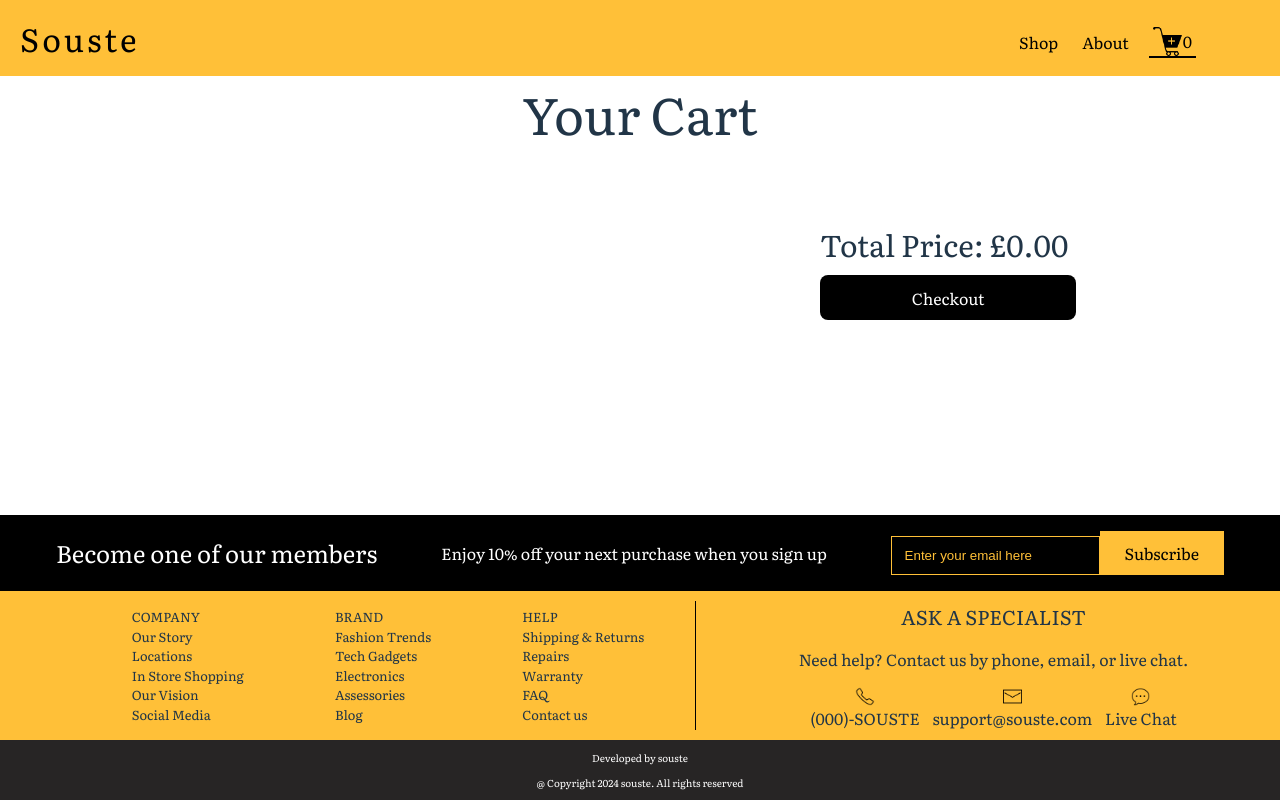
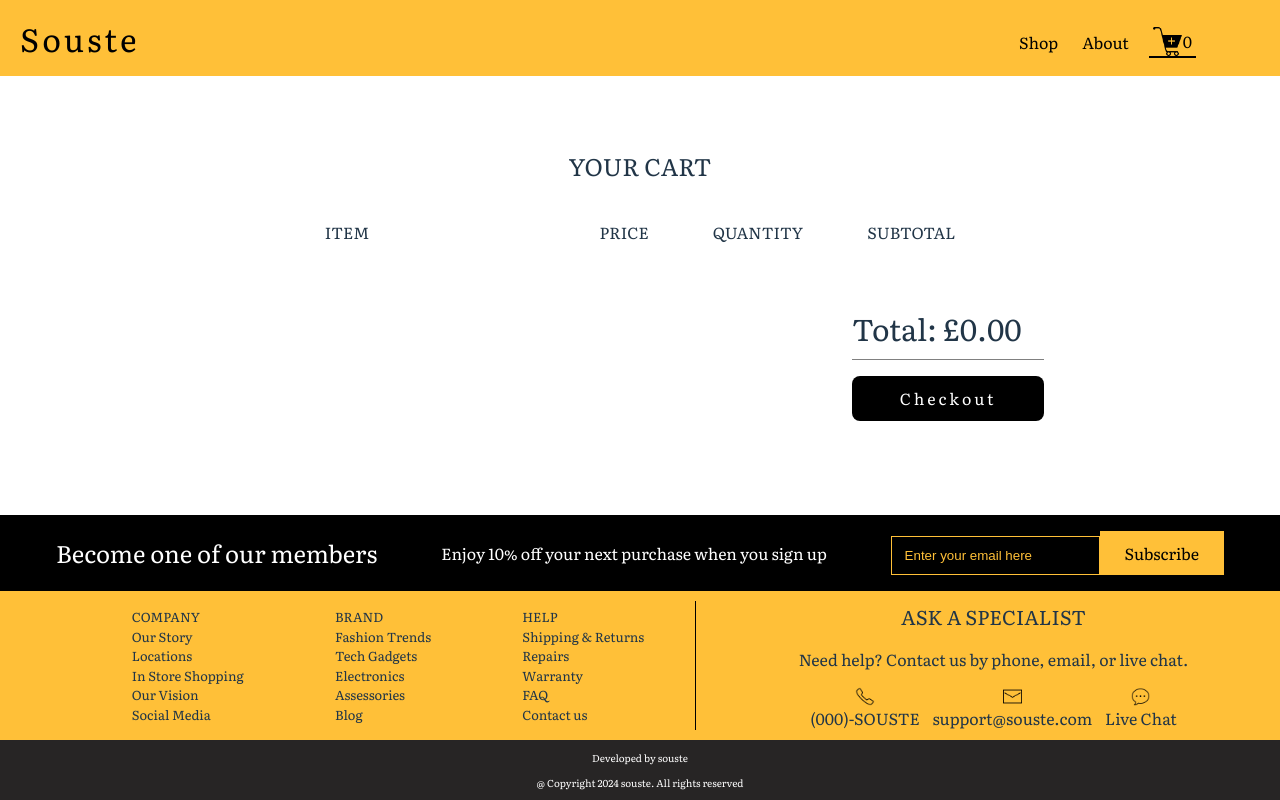
Before and after one commit to souste/shopping-cart, a React (Vite) app: page /cart in a window 1280 px wide. Built offline with nearby package versions, Linux system fonts and the light colour scheme.

Commit message:
styling and layout applied to cart

```diff
--- a/src/pages/Cart.jsx
+++ b/src/pages/Cart.jsx
@@ -25,22 +25,31 @@ function Cart({ cart: initialCart, onCartChange }) {
 
   return (
     <div className="cart-container">
-      <h1>Your Cart</h1>
-
+      <h2>YOUR CART</h2>
+      <div className="cart-titles">
+        <div className="item-title-container">
+          <p>ITEM</p>
+        </div>
+        <div className="price-quantity-subtotal-title-container">
+          <p>PRICE</p>
+          <p>QUANTITY</p>
+          <p>SUBTOTAL</p>
+        </div>
+      </div>
       <ul>
         {cart.map((product) => {
           return (
+            <div key="cart-list">
               <li key={product.id} className="cart-product-container">
                 <div>
                   <img className="cart-image" src={product.image} alt="" />
                 </div>
                 <h3 className="cart-product-title">
-                {product.title.length > 50 ? `${product.title.substring(0, 50)}...` : product.title}
+                  {product.title.length > 25 ? `${product.title.substring(0, 25)}...` : product.title}
                 </h3>
-              <div>
-                <p className="cart-product-price">Price: £{product.price.toFixed(2)}</p>
+                <div className="price-quantity-subtotal-container">
+                  <p className="cart-product-price">£{product.price.toFixed(2)}</p>
                   <div className="quantity-increment">
-                  <p>Qty:</p>
                     <select
                       value={product.quantity}
                       onChange={(e) => handleQuantityChange(product.id, parseInt(e.target.value))}
@@ -57,14 +66,15 @@ function Cart({ cart: initialCart, onCartChange }) {
                       <option value="10">10</option>
                     </select>
                   </div>
-                <p className="cart-subtotal">Subtotal: £{(product.price * product.quantity).toFixed(2)}</p>
+                  <p className="cart-subtotal">£{(product.price * product.quantity).toFixed(2)}</p>
                 </div>
                 <button onClick={() => removeFromCart(product.id)}>Remove</button>
               </li>
+            </div>
           );
         })}
         <div>
-          <p className="cart-total">Total Price: £{totalPrice.toFixed(2)} </p>
+          <p className="cart-total">Total: £{totalPrice.toFixed(2)} </p>
           <button className="checkout-button" onClick={() => alert("Product Purchased")}>
             Checkout
           </button>
--- a/src/pages/SingleProduct.jsx
+++ b/src/pages/SingleProduct.jsx
@@ -57,9 +57,11 @@ function SingleProduct({ handleCartClick, quantity, setQuantity }) {
             >
               Add to Cart
             </button>
-            <button className="back-button">
-              <img src={backIcon} alt="back-button" />
-            </button>
+            <div className="back-button-container">
+              <button className="back-button">
+                <img src={backIcon} alt="back-button" />
+              </button>
+            </div>
           </Link>
         </div>
       </li>
--- a/src/styles.css
+++ b/src/styles.css
@@ -299,8 +299,8 @@ nav li.active {
 
 .single-product-buttons-container {
   display: flex;
-  flex-direction: column;
   gap: 2vh;
+  align-items: center;
 }
 
 .addtocart-button {
@@ -318,8 +318,12 @@ nav li.active {
   border: 3px solid #ffc038;
 }
 
+.back-button-container {
+  padding-top: 3vh;
+  display: flex;
+}
+
 .back-button {
-  width: 4vw;
   background-color: white;
   border: white;
 }
@@ -411,16 +415,26 @@ nav li.active {
   flex-direction: column;
   align-items: center;
   width: 100vw;
-  padding-top: 4vw;
+  padding-top: 16vh;
+}
+
+.cart-titles {
+  display: flex;
+  gap: 18vw;
+}
+
+.price-quantity-subtotal-title-container {
+  display: flex;
+  gap: 5vw;
 }
 
 .cart-container > ul {
   display: flex;
   flex-direction: column;
-  gap: 3vw;
 }
 
 .cart-product-container {
+  padding-top: 1vh;
   list-style: none;
   display: flex;
   gap: 3vw;
@@ -428,7 +442,9 @@ nav li.active {
   align-items: center;
   padding-left: 5vw;
   padding-right: 5vw;
-  border-bottom: 1px solid black;
+  border-bottom: 1px solid grey;
+  border-top: 1px solid grey;
+  margin: 1vh 0;
 }
 
 .cart-image {
@@ -438,6 +454,11 @@ nav li.active {
 .cart-product-title {
   margin-right: 0;
   flex-wrap: wrap;
+}
+
+.price-quantity-subtotal-container {
+  display: flex;
+  gap: 6vw;
 }
 
 .cart-product-price,
@@ -451,6 +472,7 @@ nav li.active {
   height: 1vw;
   width: 3vw;
   align-items: center;
+  padding-top: 3vh;
 }
 
 .cart-subtotal {
@@ -461,16 +483,20 @@ nav li.active {
   font-weight: bold;
   font-size: 30px;
   margin-left: 45vw;
-
   margin-bottom: 1vh;
+  border-bottom: 1px solid grey;
+  padding-bottom: 1vh;
 }
 
 .checkout-button {
   margin-left: 45vw;
-  width: 20vw;
+  width: 15vw;
   color: white;
   background-color: black;
-  margin-top: 0;
+  margin-top: 1vh;
+  margin-bottom: 2vh;
+  font-size: 1rem;
+  letter-spacing: 3px;
 }
 
 /* Footer */
```
Lines whose indentation alone changed are shown as unchanged.
